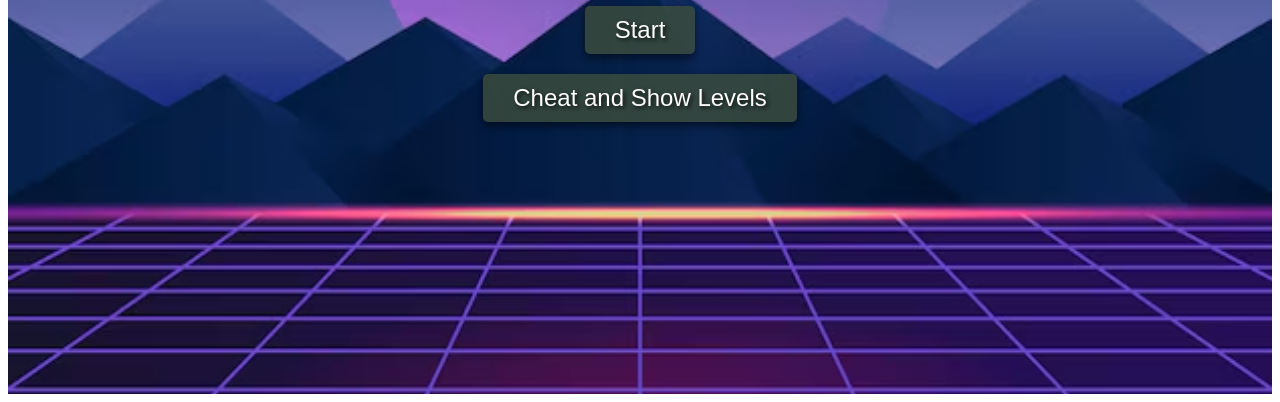
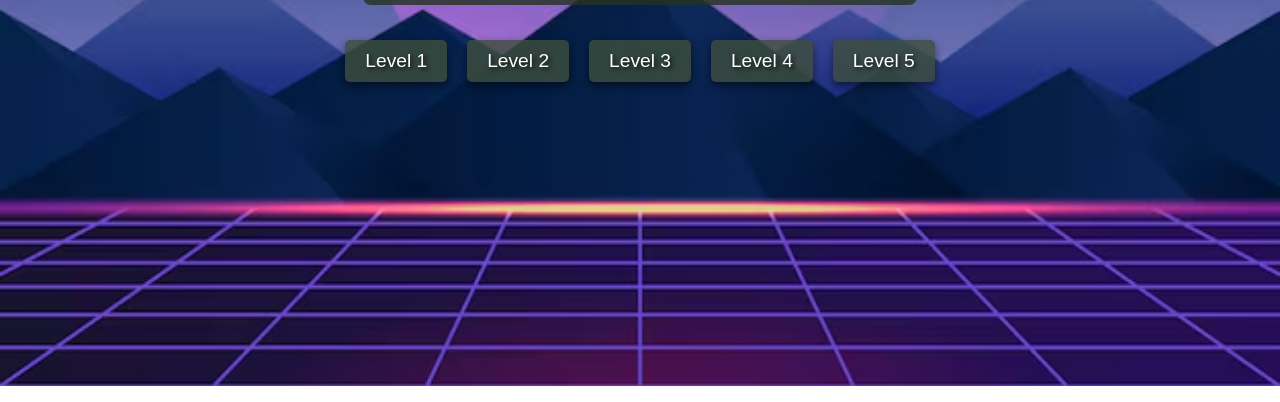
Before and after one commit to zhangaz207/WayFindersGame, a website built with Vite: page index.html in a window 1280 px wide. Shown: the part 414-816 px from the top of the page. Built offline with nearby package versions, Linux system fonts and the light colour scheme; a web font is replaced by a local one.

Commit message:
removed double page, fixed some issues with level 5

```diff
--- a/index.html
+++ b/index.html
@@ -273,10 +273,15 @@
 <head>
     <meta charset="UTF-8">
     <meta name="viewport" content="width=device-width, initial-scale=1.0">
-    <title>Dynamic HTML with Neon Background</title>
+    <title>The Wayfinders</title>
     <!-- Pixeloid Sans Font -->
     <link href="https://fonts.cdnfonts.com/css/pixeloid-sans" rel="stylesheet">
     <style>
+        body, html {
+            margin: 0;
+            padding: 0;
+            overflow: hidden;
+        }
 		#homeScreen {
             margin: 0;
             font-family: 'Pixeloid Sans', sans-serif;
@@ -560,8 +565,6 @@
 			<h1>The Wayfinders</h1>
 		</div>
         <div id="buttonContainer">
-		    <button class="greenButton" id="startButton">Start</button>
-            <button class="greenButton" id="showLevels">Cheat and Show Levels</button>
             <div id="levelContainer">
                 <button id="level1">Level 1</button>
                 <button id="level2">Level 2</button>
--- a/main.js
+++ b/main.js
@@ -145,10 +145,10 @@ function showHomeScreen() {
     document.getElementById('winScreen5').style.display = 'none';
 
     document.getElementById('collectScoreBoard').style.display = 'none';
-    document.getElementById('levelContainer').style.display = 'none';
+    document.getElementById('levelContainer').style.display = '';
 
-    document.getElementById('startButton').addEventListener('click', () => loadLevel(1));
-    document.getElementById('showLevels').addEventListener('click', () => cheatLevels());
+    // document.getElementById('startButton').addEventListener('click', () => loadLevel(1));
+    // document.getElementById('showLevels').addEventListener('click', () => cheatLevels());
 
     document.getElementById('level1').addEventListener('click', () => loadLevel(1));
     document.getElementById('level2').addEventListener('click', () => loadLevel(2));
@@ -157,10 +157,10 @@ function showHomeScreen() {
     document.getElementById('level5').addEventListener('click', () => loadLevel(5));
 }
 
-function cheatLevels() {
-    document.getElementById('levelContainer').style.display = '';
-    document.getElementById('showLevels').style.display = 'none';
-}
+// function cheatLevels() {
+//     document.getElementById('levelContainer').style.display = '';
+//     document.getElementById('showLevels').style.display = 'none';
+// }
 
 function showWinScreen() {
     document.getElementById('winScreen').style.display = '';
@@ -535,6 +535,7 @@ function animate() {
                     }
                     else {
                         scene.background = null;
+                        showLoseScreen();
                         while (scene.children.length > 0) {
                             console.log(scene.children.length)
                             const object = scene.children[0];
@@ -553,7 +554,6 @@ function animate() {
                         }
                         isGameActive = false;
                         document.getElementById("level").textContent = levelScore;
-                        showLoseScreen();
                         return;
                     }
                 }
```
Also changed, not shown: 1 other file.
